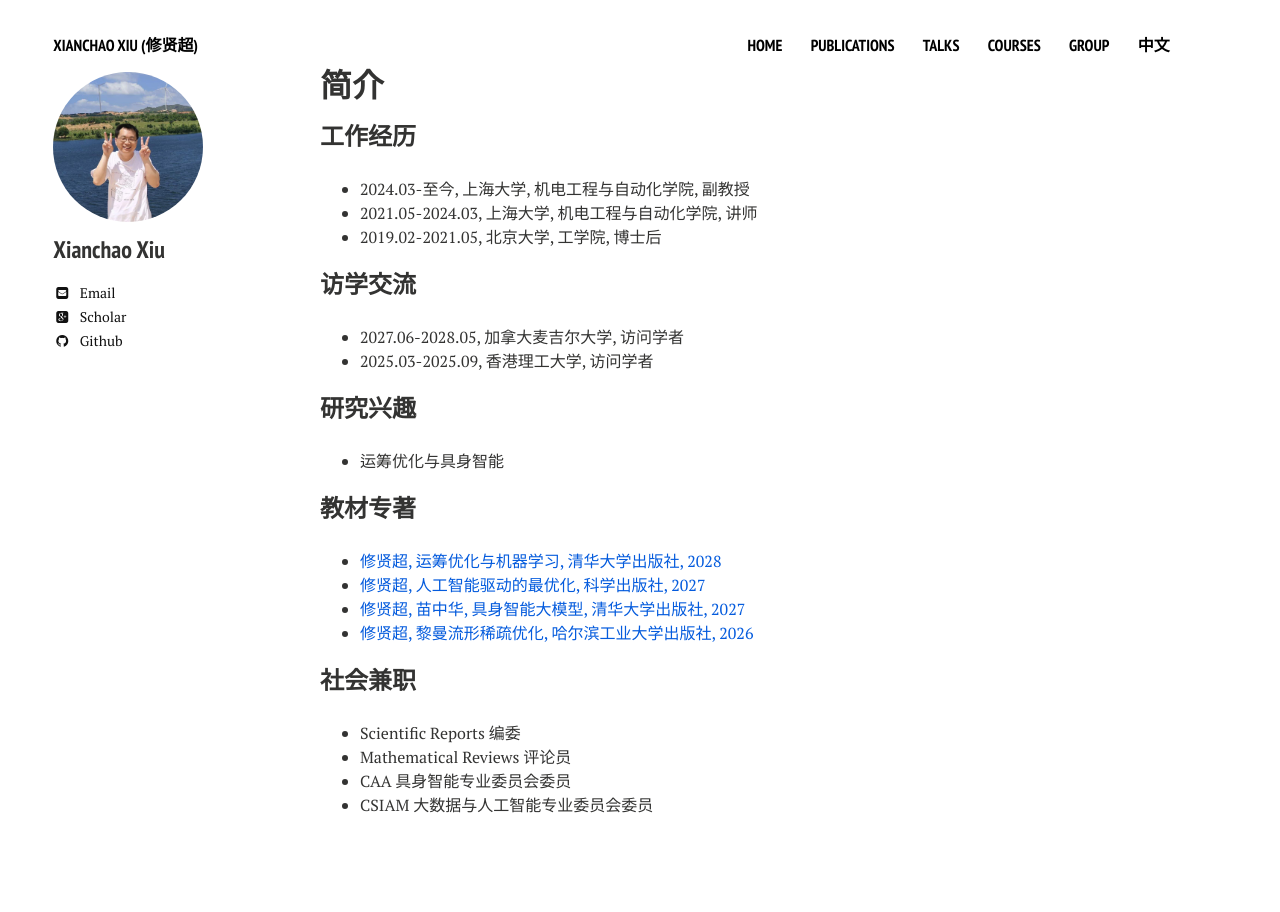
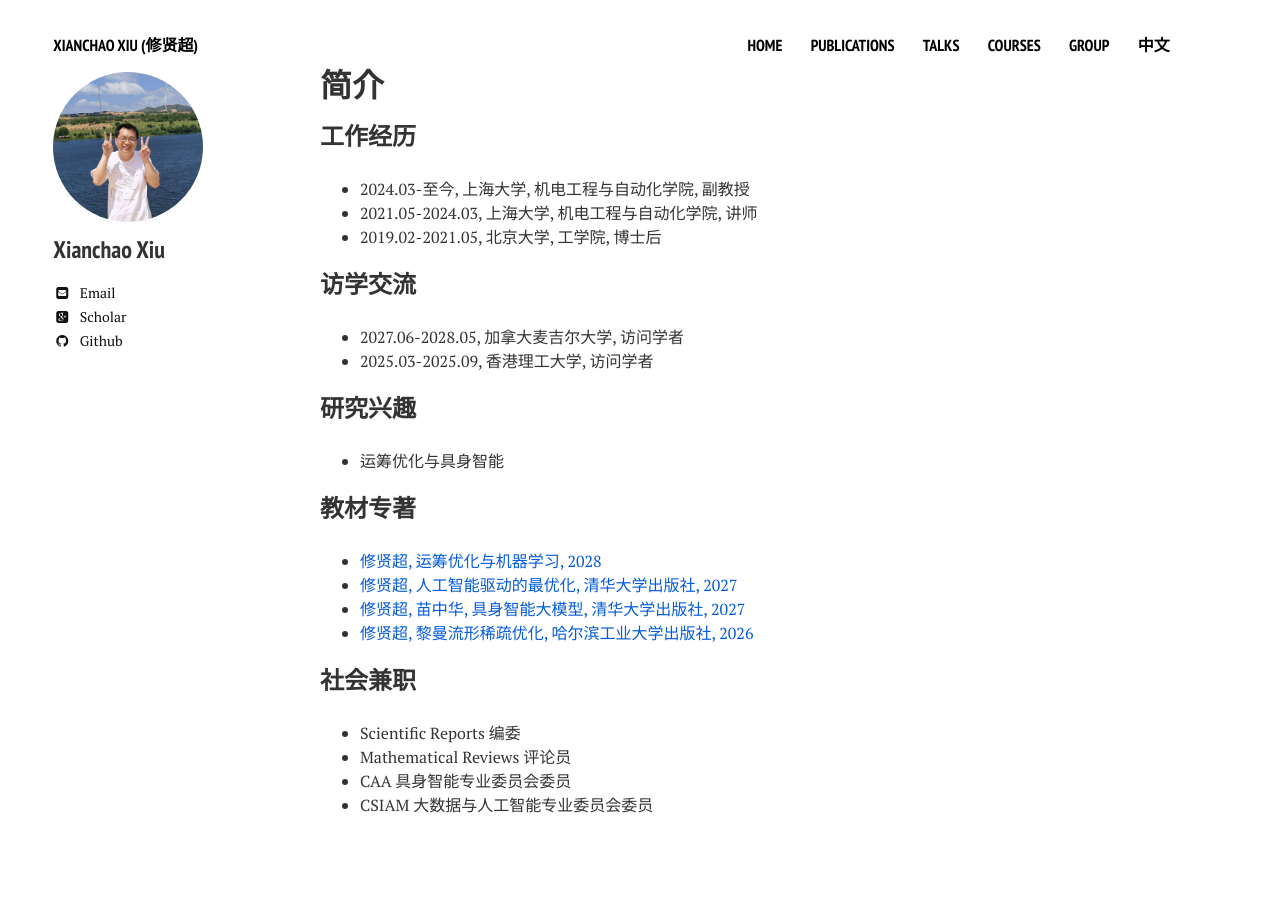
Before and after one commit to xianchaoxiu/xianchaoxiu.github.io, a Jekyll site: the page built from chinese/index.md, in a window 1280 px wide. Built offline with Jekyll 4.4.1, drawn with Linux system fonts in a browser that asks for light colours; nearby versions of some CDN libraries.

Commit message:
Update index.md

```diff
--- a/chinese/index.md
+++ b/chinese/index.md
@@ -23,8 +23,8 @@ share: false
 
 
 ### 教材专著
-* <a href="https://xianchaoxiu.github.io/chinese/book/ORML/" class="textlink" target="_blank"> 修贤超, 运筹优化与机器学习, 清华大学出版社, 2028  </a> <br>
-* <a href="https://xianchaoxiu.github.io/chinese/book/AIO/" class="textlink" target="_blank"> 修贤超, 人工智能驱动的最优化, 科学出版社, 2027   </a> <br>
+* <a href="https://xianchaoxiu.github.io/chinese/book/ORML/" class="textlink" target="_blank"> 修贤超, 运筹优化与机器学习, 2028  </a> <br>
+* <a href="https://xianchaoxiu.github.io/chinese/book/AIO/" class="textlink" target="_blank"> 修贤超, 人工智能驱动的最优化, 清华大学出版社, 2027   </a> <br>
 * <a href="https://xianchaoxiu.github.io/chinese/book/VLA/" class="textlink" target="_blank"> 修贤超, 苗中华, 具身智能大模型, 清华大学出版社, 2027  </a> <br>
 * <a href="https://xianchaoxiu.github.io/chinese/book/OPT/" class="textlink" target="_blank"> 修贤超, 黎曼流形稀疏优化, 哈尔滨工业大学出版社, 2026 </a> <br>
 
```
